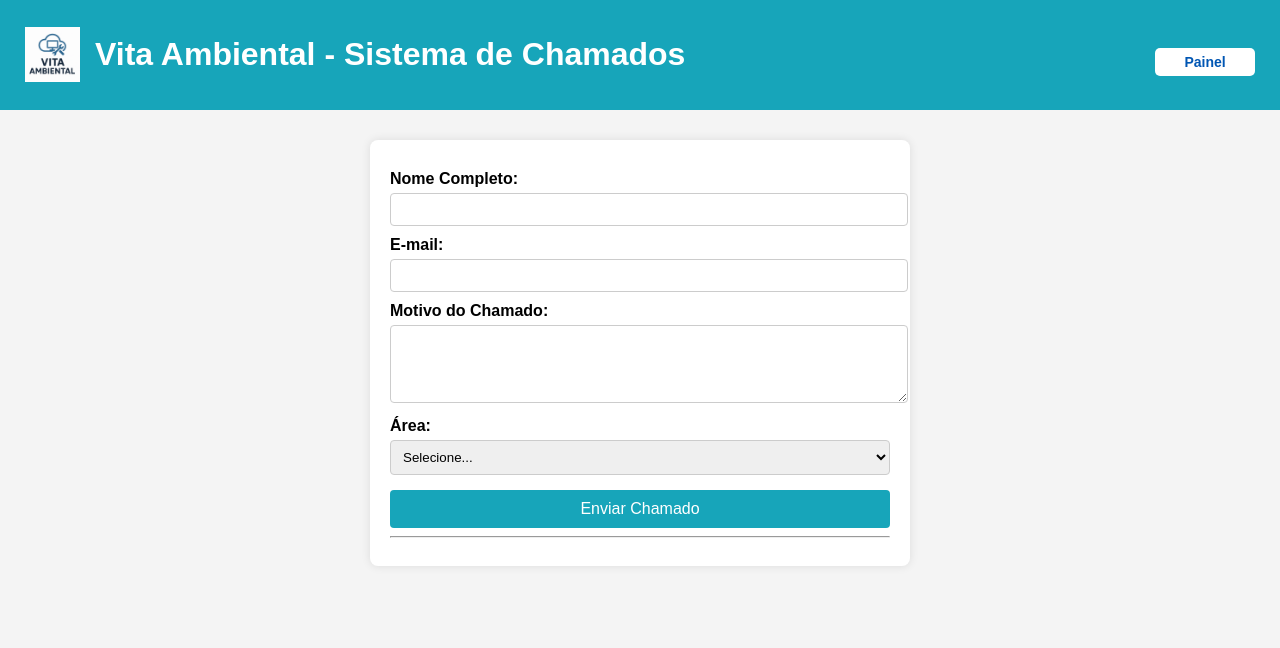
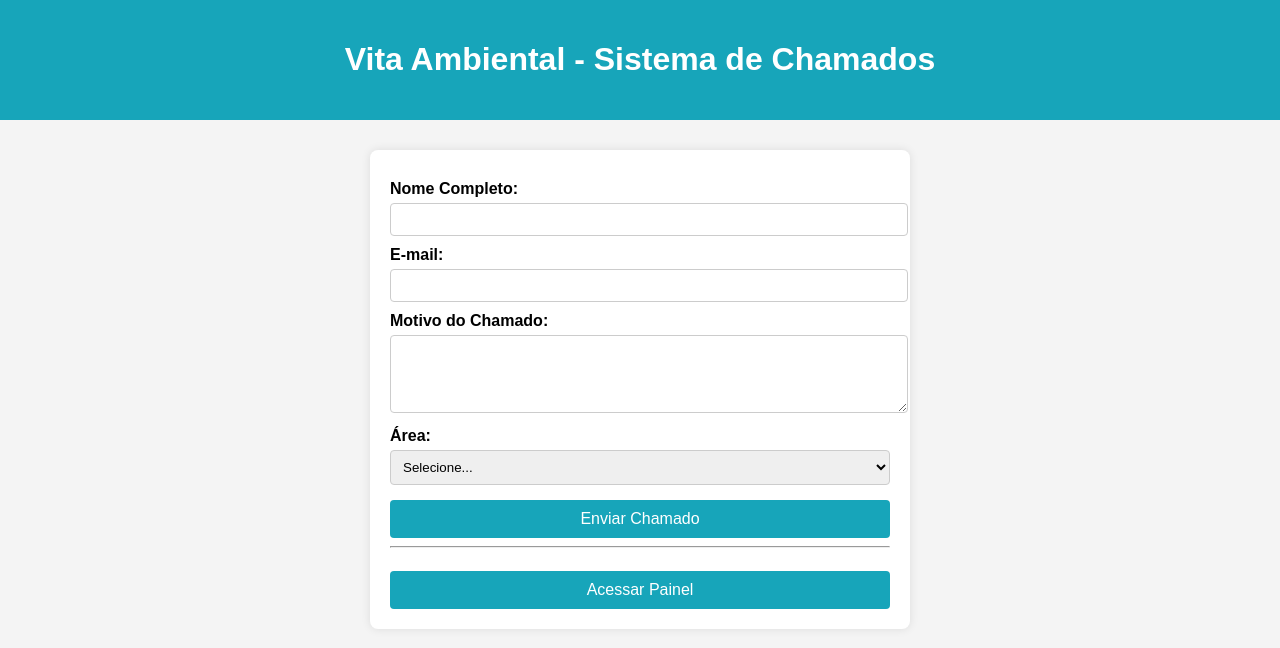
Before and after one commit to latorraca77/chamados-vita, a plain HTML site: page index.html in a window 1280 px wide. Drawn offline with nearby package versions, Linux system fonts and the light colour scheme.

Commit message:
Add files via upload
versao final

```diff
--- a/index.html
+++ b/index.html
@@ -8,13 +8,8 @@
 </head>
 <body>
   <header>
-  <div class="header-left">
-    <img src="logo-vita.png" alt="Logo da Empresa" id="logoEmpresa">
     <h1>Vita Ambiental - Sistema de Chamados</h1>
-  </div>
-
-  <button id="btnPainelTopo">Painel</button>
-</header>
+  </header>
 
   <main>
     <form id="formChamado">
@@ -32,6 +27,8 @@
         <option value="">Selecione...</option>
         <option value="TI_AGUA_SUL">T.I Água Sul</option>
         <option value="TI_BARRA_FUNDA">T.I Barra Funda</option>
+        <option value="Suporte">Suporte</option>
+        <option value="Administrativo">Administrativo</option>
       </select>
 
       <button type="submit">Enviar Chamado</button>
@@ -41,11 +38,13 @@
 
     <hr>
 
+    <button id="btnPainel">Acessar Painel</button>
   </main>
 
   <script src="https://cdn.jsdelivr.net/npm/@emailjs/browser@3/dist/email.min.js"></script>
   <script>
-    emailjs.init("4M9U0ZFGixP5mS166"); // minha Public Key
+    emailjs.init("4M9U0ZFGixP5mS166"); // sua Public Key
   </script>
 
   <script src="script.js"></script>
+</
--- a/painel.css
+++ b/painel.css
@@ -7,7 +7,7 @@ body {
 
 header {
   text-align: center;
-  background: #17a5ba;
+  background: #ffffff;
   padding: 20px;
   font-size: 22px;
   border-bottom: 1px solid #ddd;
--- a/script.js
+++ b/script.js
@@ -47,14 +47,15 @@ document.addEventListener('DOMContentLoaded', () => {
     form.reset();
   });
 
-  // Botão para acessar o painel com senha (TOPORIGHT)
-document.getElementById("btnPainelTopo").addEventListener("click", () => {
-  const senhaCorreta = "Vita123"; // sua senha aqui
+  // Botão para acessar o painel com senha
+  document.getElementById("btnPainel").addEventListener("click", () => {
+    const senhaCorreta = "Vita123"; // coloque sua senha aqui
     const senha = prompt("Digite a senha para acessar o painel:");
-
     if (senha === senhaCorreta) {
       window.location.href = "painel.html";
-  } else if (senha !== null) {
+    } else if (senha === null) {
+      alert("Acesso cancelado.");
+    } else {
       alert("Senha incorreta!");
     }
   });
--- a/style.css
+++ b/style.css
@@ -5,6 +5,12 @@ body {
     padding: 0;
 }
 
+header {
+    background-color: #17a5ba;
+    color: white;
+    text-align: center;
+    padding: 20px;
+}
 
 main {
     max-width: 500px;
@@ -58,44 +64,3 @@ button:hover {
     text-align: center;
     font-weight: bold;
 }
-
-
-/* --- HEADER NOVO --- */
-header {
-  background-color: #17a5ba;
-  color: white;
-  display: flex;
-  align-items: center;
-  justify-content: space-between;
-  padding: 15px 25px;
-}
-
-.header-left {
-  display: flex;
-  align-items: center;
-  gap: 15px;
-}
-
-#logoEmpresa {
-  height: 55px;
-  width: auto;
-}
-
-/* Botão do painel no topo */
-#btnPainelTopo {
-    background: white;
-    color: #0056b3;
-    padding: 6px 6px;
-    border: none;
-    border-radius: 5px;
-    cursor: pointer;
-    font-size: 14px;
-    font-weight: bold;
-    transition: 0.2s;
-    width: 100px;
-}
-
-
-#btnPainelTopo:hover {
-  background-color: #e8e8e8;
-}
```
Lines whose indentation alone changed are shown as unchanged.
